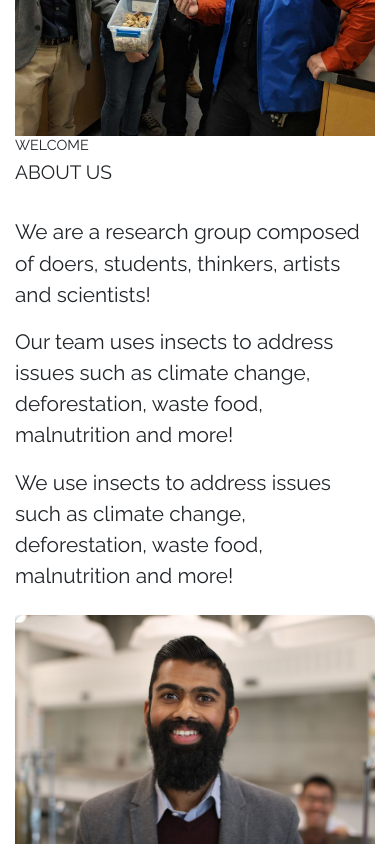
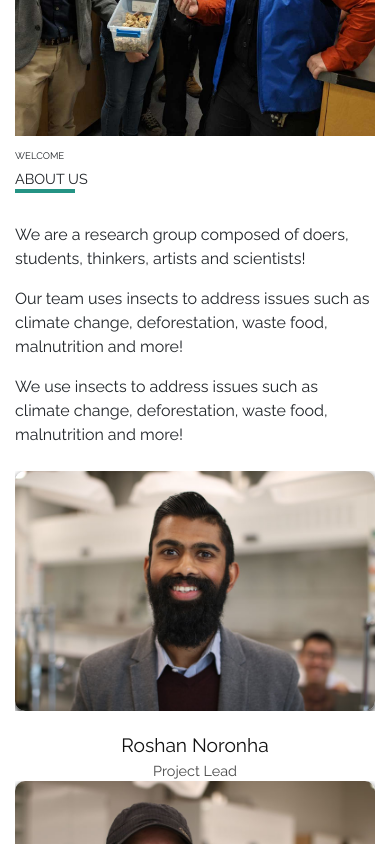
Before and after one commit to mhiratsuka/EntomorrowWebsiteRevision, a website: page index.html in a window 390 px wide. Shown: the part 1100-1944 px from the top of the page. Drawn offline with Linux system fonts and the light colour scheme.

Commit message:
Team section is done.

```diff
--- a/gulpfile.js
+++ b/gulpfile.js
@@ -20,7 +20,7 @@ gulp.task('browser-reload', function () {
 gulp.task('browser-sync', ['sass'], function() {
     browserSync({server: {baseDir: './'},
             // host: '192.168.43.70'
-            host: '192.168.0.6'
+            host: '192.168.0.3'
         });
 });
 
--- a/index.html
+++ b/index.html
@@ -199,10 +199,9 @@
                 </div>
 
 
-                <div class="col-sm-12 col-md-6 col-lg-6 col-xl-6">
-                    <h2>WELCOME</h2>
-                    <h3><span>ABOUT</span> US</h3>
-                    <br>
+                <div class="col-sm-12 col-md-6 col-lg-6 col-xl-6 fontstyle">
+                    <h2>welcome</h2>
+                    <h3 class="linedecaration">about us</h3>
                     <p>We are a research group composed of doers, students, thinkers, artists and scientists!</p>
                     <p>Our team uses insects to address issues such as climate change, deforestation, waste food, malnutrition and more!
                     </p>
@@ -214,7 +213,7 @@
         <div id="member">
             <div class="container">
                 <div class="row">
-                    <div class="col-md-6 col-lg-3">
+                    <div class="col-md-3 col-lg-3">
                             <div class="team-item">
                                 <div class="team-image"><img src="img/members/Roshan_Noronha.JPG" alt="Roshan_Noronha" />
                                     <div class="team-detail">
@@ -238,7 +237,7 @@
                             </div>
                     </div>
 
-                    <div class="col-md-6 col-lg-3">
+                    <div class="col-md-3 col-lg-3">
                             <div class="team-item">
                                 <div class="team-image"><img src="img/members/Maggie_Stewart.JPG" alt="Maggie_Stewart" />
                                     <div class="team-detail">
@@ -256,7 +255,7 @@
                             </div>
                     </div>
 
-                    <div class="col-md-6 col-lg-3">
+                    <div class="col-md-3 col-lg-3">
                             <div class="team-item">
                                 <div class="team-image"><img src="img/members/Prerna_Bedi.JPG" alt="Prerna_Bedi" />
                                     <div class="team-detail">
@@ -274,7 +273,7 @@
                             </div>
                     </div>
 
-                    <div class="col-md-6 col-lg-3">
+                    <div class="col-md-3 col-lg-3">
                             <div class="team-item">
                                 <div class="team-image"><img src="img/members/Jocelyn_O_brien.JPG" alt="Jocelyn_O_brien" />
                                     <div class="team-detail">
--- /dev/null
+++ b/scss/michika/global.scss
@@ -0,0 +1,66 @@
+.linedecaration {
+    position: relative;
+}
+
+.linedecaration:after {
+    position: absolute;
+    bottom: -6px;
+    left: 0;
+    width: 60px;
+    height: 4px;
+    content: '';
+    background: #249384;
+}
+
+
+.fontstyle {
+    // mobile size
+    h2 {
+        text-transform: uppercase;
+    }
+
+    h3{
+        text-transform: uppercase;
+    }
+
+    @media screen and (max-width: 763px) {
+        h2 {
+            font-size: 0.6em;
+        }
+        h3{
+            font-size: 0.9em;
+
+        }
+        p {
+            font-size: 1em;
+        }
+    }
+
+    // tablet
+    @media screen and (max-width: 992px) and (min-width:763px){
+        h2 {
+            font-size: 0.6em;
+        }
+        h3{
+            font-size: 0.9em;
+
+        }
+        p {
+            font-size: 1em;
+        }
+    }
+
+    // desktop
+    @media screen and (min-width: 992px){
+        h2 {
+            font-size: 0.9em;
+        }
+        h3{
+            font-size: 1.2em;
+        }
+        p {
+            font-size: 1.3em;
+        }
+    }
+
+}
--- a/scss/michika/team.scss
+++ b/scss/michika/team.scss
@@ -1,39 +1,20 @@
 /* MICHIKA CODE*/
 #team {
-    .col-sm{
-        margin-top: 2%;
+    h3 {
+        margin-bottom: 10%;
     }
 
 
-    .col-md-12{
+    // mobile size
+    @media screen and (max-width: 763px) {
         h2 {
-            font-size: 0.5em;
-        }
-        h3{
-            font-size: 0.7em;
-
-        }
-        p {
-            font-size: 0.5em;
+            margin-top: 4%;
         }
     }
 
-    .col-xl-6, .col-lg-6 {
-        h2 {
-            font-size: 0.9em;
-        }
-        h3{
-            font-size: 1.2em;
-
-        }
-        p {
-            font-size: 1.3em;
-        }
-    }
-}
 
     #member {
-    margin-top: 2%;
+        margin-top : 2%;
 
         .team-item {
             position: relative;
@@ -84,7 +65,7 @@
         }
 
         .team-social.roshan a {
-        padding: 10% 10%;
+            padding: 9% 9%;
         }
 
         .team-social a:hover {
@@ -97,12 +78,12 @@
         }
 
         .team-name {
-        font-size: 20px;
+            font-size: 1.2em;
             color: #111;
         }
 
         .team-role {
-        font-size: 15px;
+            font-size: 0.9em;
             color: #484848;
         }
 
@@ -123,3 +104,4 @@
             transition: .5s ease;
         }
     }
+}
--- a/scss/style.scss
+++ b/scss/style.scss
@@ -10,6 +10,7 @@ This is Bootstrap SCSS
 @import "bootstrap-scss/variables";
 
 
+@import "michika/global";
 @import "michika/team";
 @import "michika/ted";
 @import "michika/social";
```
Also changed, not shown: css/style.css, 1 other file. Lines whose indentation alone changed are shown as unchanged.
